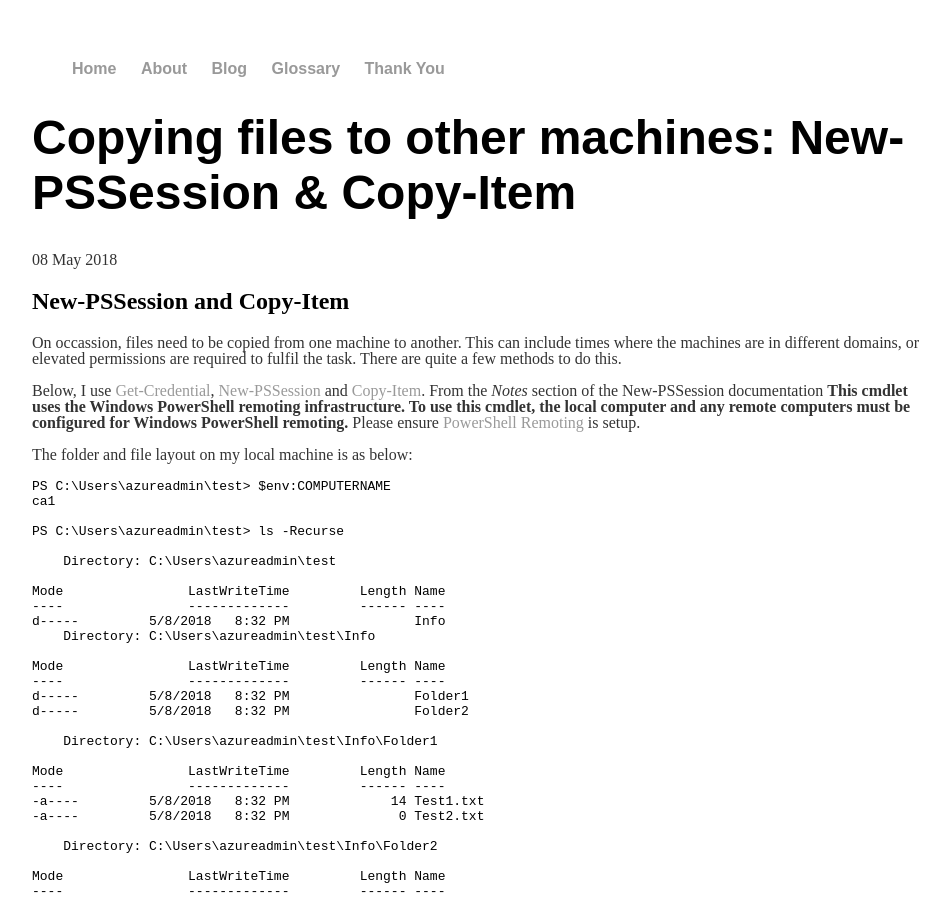
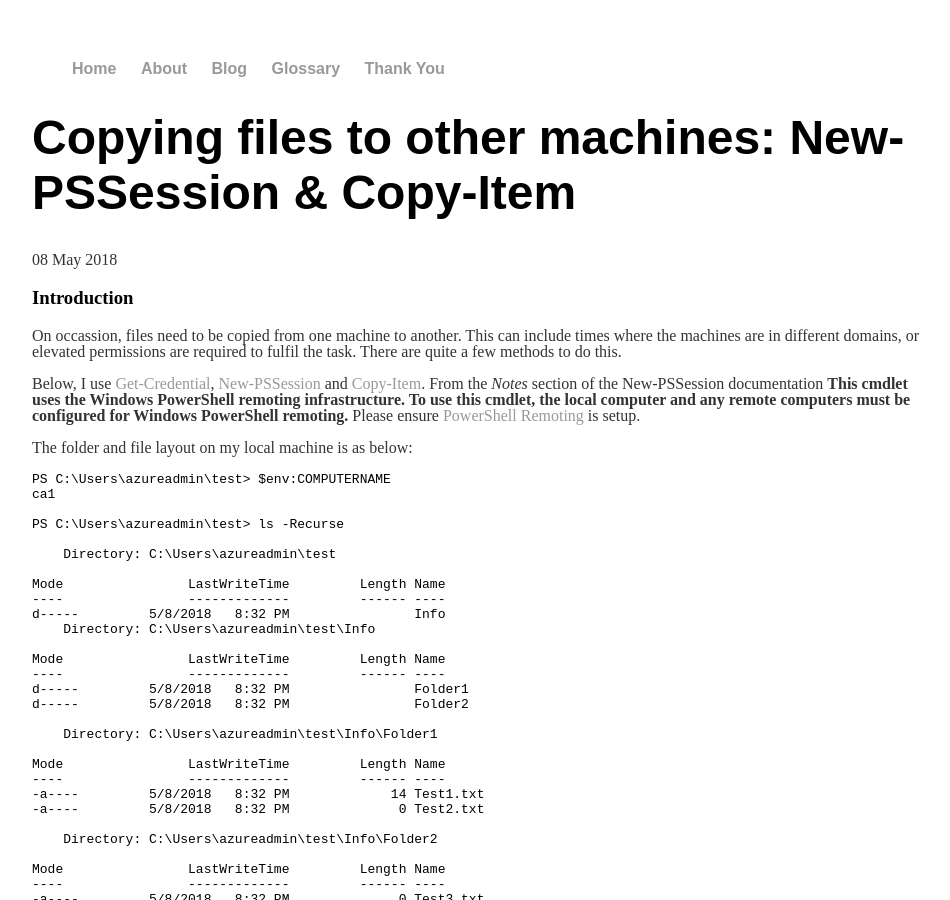
Before and after one commit to timhaintz/timhaintz.github.io, a Jekyll site: the page built from _posts/2018-05-08-New-PSSession-and-Copy-Item.md, in a window 1280 px wide and 900 px high. Shown: the whole window, without its empty margins (160-1110 px from the left). Built offline with Jekyll 4.4.1, drawn with Linux system fonts in a browser that asks for light colours.

Commit message:
Update 2018-05-08-New-PSSession-and-Copy-Item.md

```diff
--- a/_posts/2018-05-08-New-PSSession-and-Copy-Item.md
+++ b/_posts/2018-05-08-New-PSSession-and-Copy-Item.md
@@ -3,7 +3,8 @@ layout: post
 title: "Copying files to other machines: New-PSSession & Copy-Item"
 date: 2018-05-08
 ---
-## New-PSSession and Copy-Item
+### Introduction
+
 On occassion, files need to be copied from one machine to another. This can include times where the machines are in different domains, or elevated permissions are required to fulfil the task. There are quite a few methods to do this.
 
 Below, I use [Get-Credential](https://docs.microsoft.com/en-us/powershell/module/microsoft.powershell.security/get-credential?view=powershell-6), [New-PSSession](https://docs.microsoft.com/en-us/powershell/module/microsoft.powershell.core/new-pssession?view=powershell-6) and [Copy-Item](https://docs.microsoft.com/en-us/powershell/module/microsoft.powershell.management/copy-item?view=powershell-6). From the *Notes* section of the New-PSSession documentation **This cmdlet uses the Windows PowerShell remoting infrastructure. To use this cmdlet, the local computer and any remote computers must be configured for Windows PowerShell remoting.** Please ensure [PowerShell Remoting](https://docs.microsoft.com/en-us/powershell/scripting/core-powershell/running-remote-commands?view=powershell-6#windows-powershell-remoting) is setup.
```
